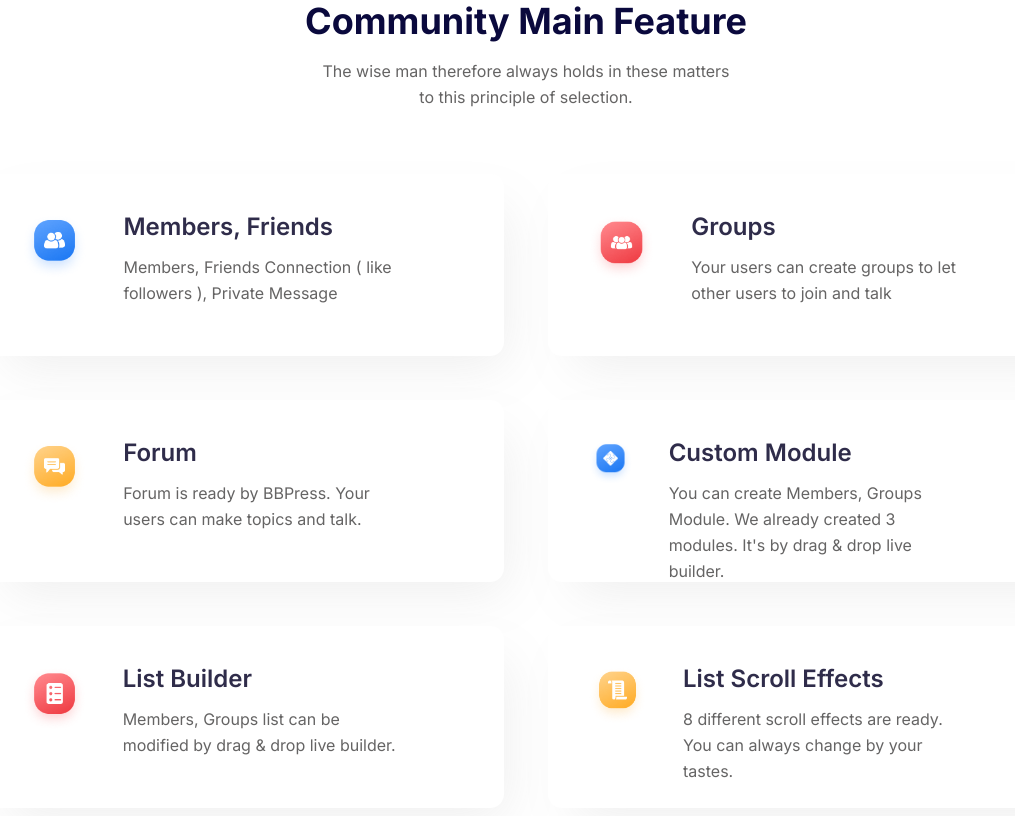
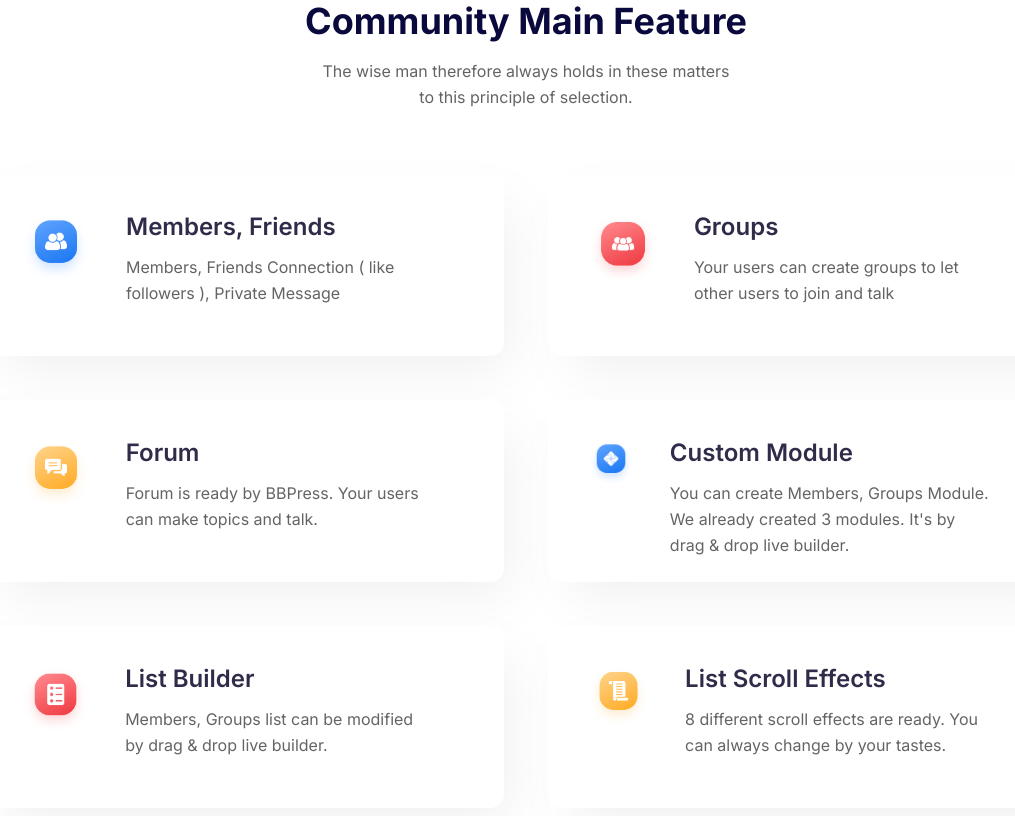
Before and after one commit to diahnkha/netbook-community, a plain HTML site: page index.html in a window 1280 px wide. Shown: the part 2069-2885 px from the top of the page, without its empty margins (114-1129 px from the left). Drawn offline with nearby package versions, Linux system fonts and the light colour scheme.

Commit message:
add changes to space beetween content

```diff
--- a/index.html
+++ b/index.html
@@ -214,7 +214,7 @@
                     </div>
                     <div>
                         <h3 class="mb-3.5">Members, Friends</h3>
-                        <p class="mb-11 mr-[65px]">Members, Friends Connection ( like followers ), Private Message</p>
+                        <p class="mb-11 mr-[40px]">Members, Friends Connection ( like followers ), Private Message</p>
                     </div>
                 </div>
                 <div class="groups content flex gap-9">
@@ -223,7 +223,7 @@
                     </div>
                     <div>
                         <h3 class="mb-3.5">Groups</h3>
-                        <p class="mb-11 mr-[65px]">Your users can create groups to let other users to join and talk</p>
+                        <p class="mb-11 mr-[40px]">Your users can create groups to let other users to join and talk</p>
                     </div>
                 </div>
                 <div class="forum content flex gap-9">
@@ -232,7 +232,7 @@
                     </div>
                     <div>
                         <h3 class="mb-3.5">Forum</h3>
-                        <p class="mb-11 mr-[65px]">Forum is ready by BBPress. Your users can make topics and talk.</p>
+                        <p class="mb-11 mr-[40px]">Forum is ready by BBPress. Your users can make topics and talk.</p>
                     </div>
                 </div>
                 <div class="custom content flex gap-9">
@@ -241,7 +241,7 @@
                     </div>
                     <div>
                         <h3 class="mb-3.5">Custom Module</h3>
-                        <p class="mb-11 mr-[65px]">You can create Members, Groups Module. We already created 3 modules. It's by drag & drop live builder.</p>
+                        <p class="mb-11 mr-[40px]">You can create Members, Groups Module. We already created 3 modules. It's by drag & drop live builder.</p>
                     </div>
                 </div>
                 <div class="list-builder content flex gap-9">
@@ -250,7 +250,7 @@
                     </div>
                     <div>
                         <h3 class="mb-3.5">List Builder</h3>
-                        <p class="mb-11 mr-[65px]">Members, Groups list can be modified by drag & drop live builder.</p>
+                        <p class="mb-11 mr-[40px]">Members, Groups list can be modified by drag & drop live builder.</p>
                     </div>
                 </div>
                 <div class="list-scroll content flex gap-9">
@@ -259,7 +259,7 @@
                     </div>
                     <div>
                         <h3 class="mb-3.5">List Scroll Effects</h3>
-                        <p class="mb-11 mr-[65px]">8 different scroll effects are ready.
+                        <p class="mb-11 mr-[40px]">8 different scroll effects are ready.
                             You can always change by your tastes.</p>
                     </div>
                 </div>
```
